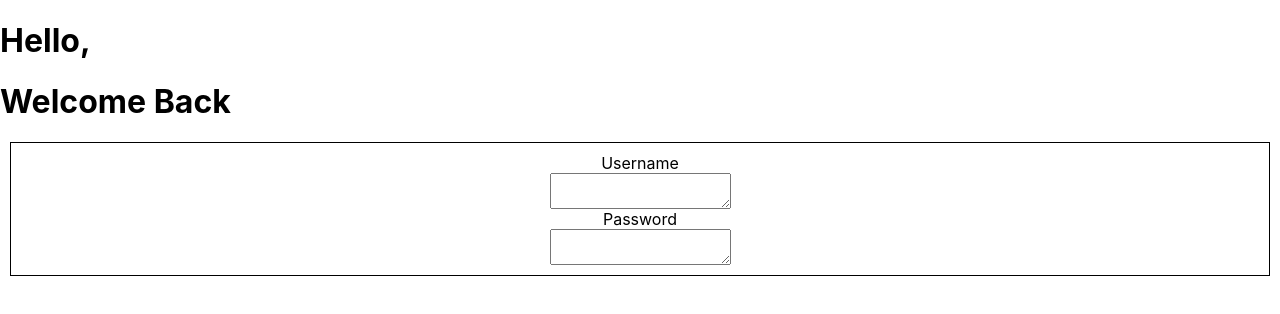
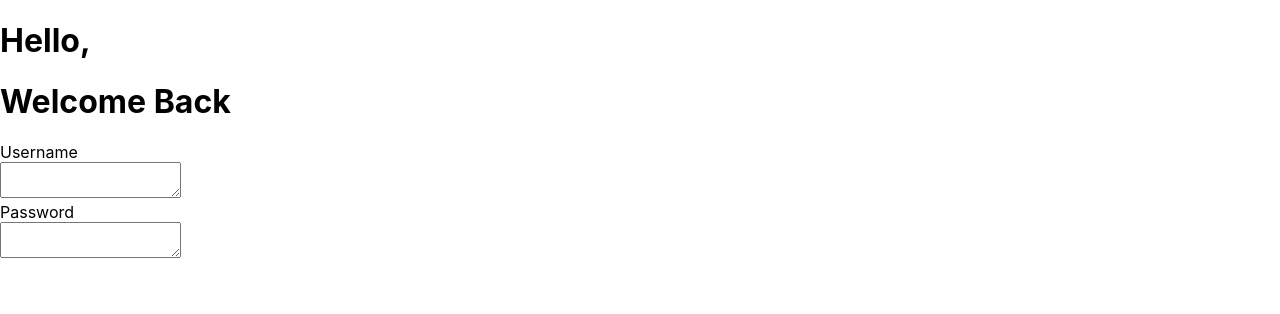
Before and after one commit to JharolS/Hackatom1React, a React (Create React App) app: page / in a window 1280 px wide. Shown: the top 314 px of the page. Built offline with nearby package versions, Linux system fonts and the light colour scheme.

Commit message:
first commit

```diff
--- a/src/components/index.css
+++ b/src/components/index.css
@@ -1,4 +1,4 @@
-.loggin {
+/* .loggin {
     display: flex;
     flex-direction: column;
     border: solid black 1px;
@@ -7,4 +7,4 @@
     flex: 1;
     justify-content: center;
     align-items: center;
-}
+} */
```
